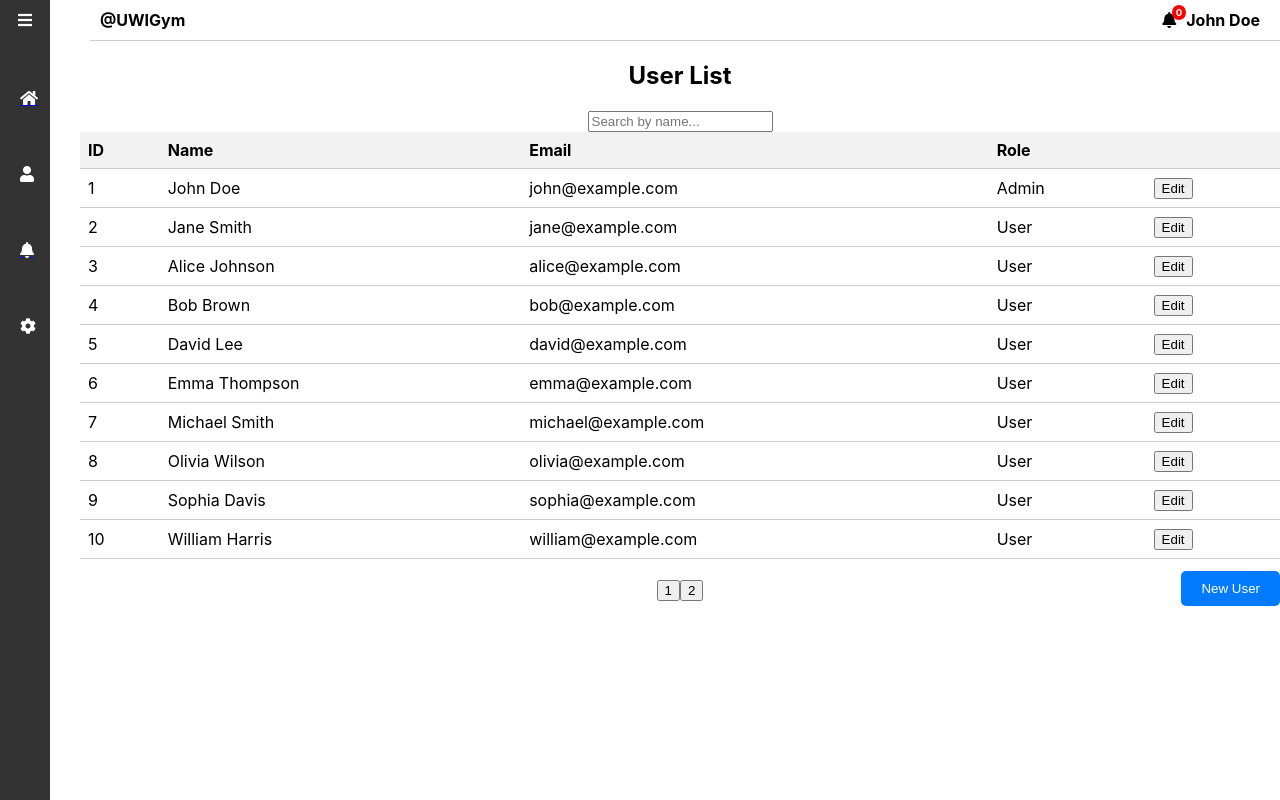
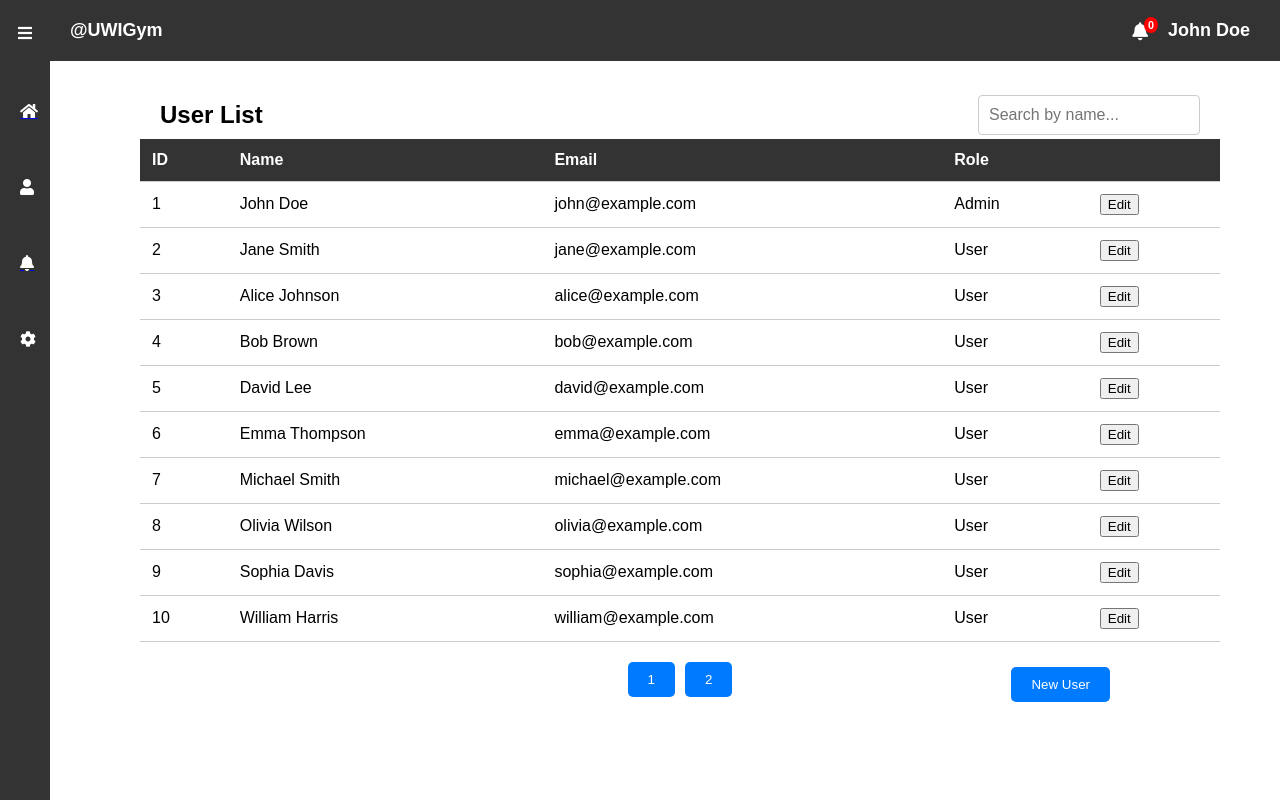
Before and after one commit to Radite/COMP3901-FrontdeskApp, a React (Create React App) app: page /users in a window 1280 px wide. Built offline with nearby package versions, Linux system fonts and the light colour scheme.

Commit message:
Edited the layout of Topbar/SidePanel. Minor visual changes on dashboard and usertable

```diff
--- a/src/App.css
+++ b/src/App.css
@@ -1,68 +1,21 @@
+/* General styles */
 .App {
   text-align: center;
-}
-
-.App-logo {
-  height: 40vmin;
-  pointer-events: none;
-}
-
-@media (prefers-reduced-motion: no-preference) {
-  .App-logo {
-    animation: App-logo-spin infinite 20s linear;
-  }
-}
-
-#top-bar {
-  background-color: #fff;
-  color: black;
-  display: flex;
-  justify-content: space-between;
-  align-items: center;
-  padding: 10px;
-  margin-left: 100px;
-  border-bottom: 1px solid #ccc; /* Add a faint grey bottom line */
-  margin-bottom:10px;
+  font-family: 'Arial', sans-serif;
 }
 
 
-/* App.css */
-
-#top-bar {
-  background-color: #fff;
-  color: black; /* Change font color to black */
-  display: flex;
-  justify-content: space-between;
-  align-items: center;
-  padding: 10px;
-  margin-left:10px;
+/* Main content styles */
+.main-content {
+  transition: margin-left 0.3s ease; /* Add transition for margin-left */
+  margin-left: 80px;
 }
 
-.left-section, .right-section {
-  display: flex;
-  align-items: center;
-  font-weight: bold;
+.side-panel-opened .main-content {
+  margin-left: 230px;
 }
 
-.notification {
-  position: relative;
-  margin-right: 10px;
-}
-
-.badge {
-  position: absolute;
-  top: -5px;
-  right: -10px;
-  background-color: red;
-  color: white;
-  border-radius: 50%;
-  padding: 2px 4px; /* Adjust padding for smaller circle */
-  font-size: 0.6em; /* Adjust font size for smaller circle */
-}
-.user-name {
-  margin-right: 10px;
-}
-
+/* Header styles */
 .App-header {
   background-color: #282c34;
   min-height: 100vh;
@@ -70,38 +23,15 @@
   flex-direction: column;
   align-items: center;
   justify-content: center;
-  font-size: calc(10px + 2vmin);
   color: white;
 }
 
-.side-panel {
-  width: 80px; /* Adjust the width of the side panel */
-  transition: width 0.3s ease;
-  position: fixed;
-  top: 0;
-  left: 0;
-  bottom: 0;
-  background-color: #333;
-  z-index: 1000;
-}
-
-.side-panel.expanded {
-  width: 250px; /* Adjust the width of the expanded side panel */
-}
-
-.main-content {
-  margin-left: 80px; /* Adjust the initial margin based on the collapsed side panel width */
-}
-
-.side-panel-opened .main-content {
-  margin-left: 250px; /* Adjust the margin when the side panel is opened */
-}
-
-
+/* Link styles */
 .App-link {
   color: #61dafb;
 }
 
+/* Animation styles */
 @keyframes App-logo-spin {
   from {
     transform: rotate(0deg);
--- a/src/App.js
+++ b/src/App.js
@@ -18,12 +18,14 @@ function App() {
     <Router>
       <div className={`App ${isSidePanelOpen ? 'side-panel-opened' : ''}`}>
         <SidePanel isOpen={isSidePanelOpen} toggleSidePanel={toggleSidePanel} />
+
         <main className="main-content">
-          <TopBar toggleSidePanel={toggleSidePanel} />
+        <TopBar toggleSidePanel={toggleSidePanel} isSidePanelOpen={isSidePanelOpen} />
+
           <Routes>
             <Route path="/" element={<Dashboard />} />
             <Route path="/users" element={<UserTable />} />
-            <Route path="/activity" element = {<GymActivity/>} />
+            <Route path="/activity" element={<GymActivity />} />
           </Routes>
         </main>
       </div>
--- a/src/components/TopBar.js
+++ b/src/components/TopBar.js
@@ -1,4 +1,4 @@
-// TopBar.js
+import '../styles/TopBar.css'; // Import the CSS file for styling
 
 import React from 'react';
 
--- a/src/components/UserTable.js
+++ b/src/components/UserTable.js
@@ -64,14 +64,20 @@ const UserTable = () => {
 
     return (
         <div>
+            <div className="header-container">
             <h2>User List</h2>
             {/* Search input */}
+            <div className="search-container">
                 <input
+                    className="search-input"
                     type="text"
                     placeholder="Search by name..."
                     value={searchQuery}
                     onChange={handleSearchChange}
                 />
+            </div>
+            </div>
+
 
             {isFormOpen && <NewUserForm onClose={toggleForm} />}
             <table className="user-table">
--- a/src/styles/Dashboard.css
+++ b/src/styles/Dashboard.css
@@ -12,9 +12,10 @@ header {
 
 .checkouts,
 .check-ins {
-  width: 100%;
+  width: 97%;
   border: 1px solid black;
   padding: 10px;
+  margin-right: 30px;
 }
 
 .current-time,
@@ -81,6 +82,7 @@ header {
   width: 100%;
   border-collapse: collapse;
   margin-bottom: 20px; /* Add some margin between tables */
+  max-width: 100%;
 }
 
 .checkins-table th,
--- a/src/styles/SidePanel.css
+++ b/src/styles/SidePanel.css
@@ -21,6 +21,7 @@
 }
 
 .toggle-btn {
+  margin-top: 15px;
   padding: 10px;
   cursor: pointer;
 }
--- /dev/null
+++ b/src/styles/TopBar.css
@@ -0,0 +1,41 @@
+.notification {
+  display: flex;
+  align-items: center;
+  position: relative;
+  margin-right: 10px;
+}
+
+.badge {
+  position: absolute;
+  top: -5px;
+  right: -10px;
+  background-color: red;
+  color: white;
+  border-radius: 50%;
+  padding: 2px 4px;
+  font-size: 0.6em;
+}
+
+.user-name {
+  margin-left: 10px;
+  margin-right: 10px;
+}
+
+/* Top bar styles */
+#top-bar {
+  background-color: #333;
+  color: #fff;
+  display: flex;
+  justify-content: space-between;
+  align-items: center;
+  padding: 20px;
+  font-size: 18px;
+  margin-left:-30px;
+  margin-bottom:20px;
+}
+
+.left-section, .right-section {
+  display: flex;
+  align-items: center;
+  font-weight: bold;
+}
--- a/src/styles/UserTable.css
+++ b/src/styles/UserTable.css
@@ -1,42 +1,37 @@
 /* UserTable.css */
 .user-table {
-  width: 100%;
+  width: 90%;
   border-collapse: collapse;
-  margin-bottom: 20px; /* Add some margin below the table */
+  margin: 20px auto; /* Center the table and add some margin */
 }
 
 .user-table th,
 .user-table td {
-  padding: 8px;
+  padding: 12px; /* Increase padding for a more spacious look */
   text-align: left;
   border-bottom: 1px solid #ccc; /* Faint grey line separating rows */
 }
 
 .user-table th {
-  background-color: #f2f2f2; /* Light grey background for table header */
+  background-color: #333; /* Dark background for a sleek look */
+  color: #fff; /* White text for contrast */
 }
 
-.user-table h2 {
-  text-align: left;
+.search-container {
+  display: flex;
+  justify-content: flex-end;
 }
 
 .search-input {
-  margin-bottom: 10px; /* Add some space below the search input */
-}
-
-.search-input input {
-  padding: 8px;
-  width: 100%;
-  box-sizing: border-box;
+  padding: 10px;
+  width: 200px;
   border: 1px solid #ccc;
   border-radius: 4px;
   font-size: 16px;
+  margin-bottom: 0px; /* Add some space below the input */
+  margin-right:80px;
 }
 
-.no-results {
-  color: red;
-  font-style: italic;
-}
 
 .new-user-button-container {
   display: flex;
@@ -45,15 +40,48 @@
 }
 
 .new-user-button-container button {
-  padding: 10px 20px; /* Adjust padding as needed */
+  padding: 10px 20px;
   border: none;
   border-radius: 5px; /* Roundish corners */
   background-color: #007bff; /* Blue color */
   color: #fff; /* White text */
   cursor: pointer;
   transition: background-color 0.3s ease; /* Smooth transition */
+  margin-right:170px;
 }
 
 .new-user-button-container button:hover {
   background-color: #0056b3; /* Darker blue on hover */
 }
+
+.pagination {
+  display: flex;
+  justify-content: center;
+  margin-top: 20px;
+}
+
+.pagination button {
+  padding: 10px 20px;
+  margin: 0 5px;
+  border: none;
+  border-radius: 5px;
+  background-color: #007bff;
+  color: #fff;
+  cursor: pointer;
+  transition: background-color 0.3s ease;
+}
+
+.pagination button:hover {
+  background-color: #0056b3;
+}
+
+.header-container {
+  display: flex;
+  justify-content: space-between;
+  align-items: center;
+  margin-bottom:-30px;
+}
+
+.header-container h2{
+  margin-left:80px;
+}
```
Lines whose indentation alone changed are shown as unchanged.
